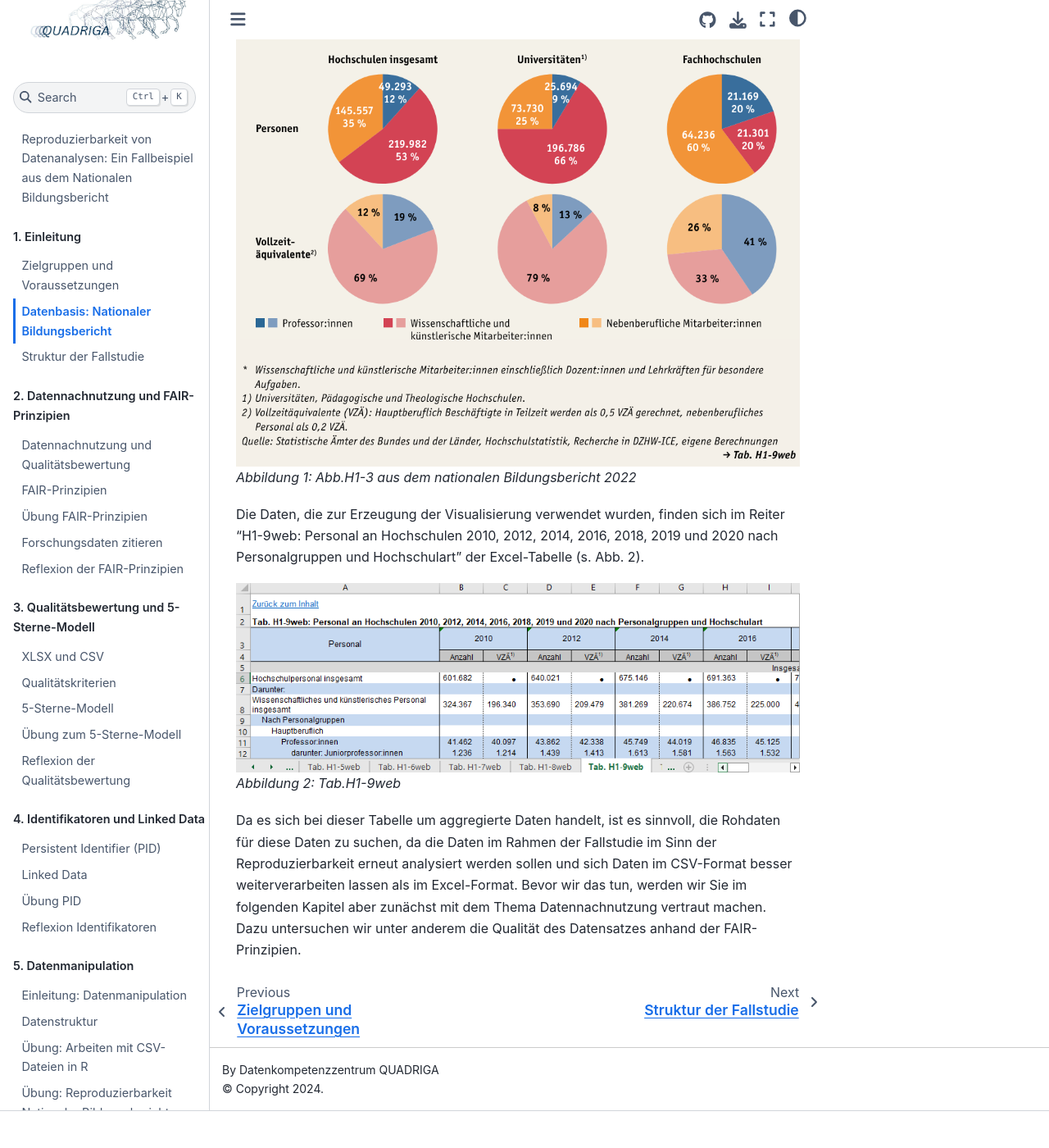
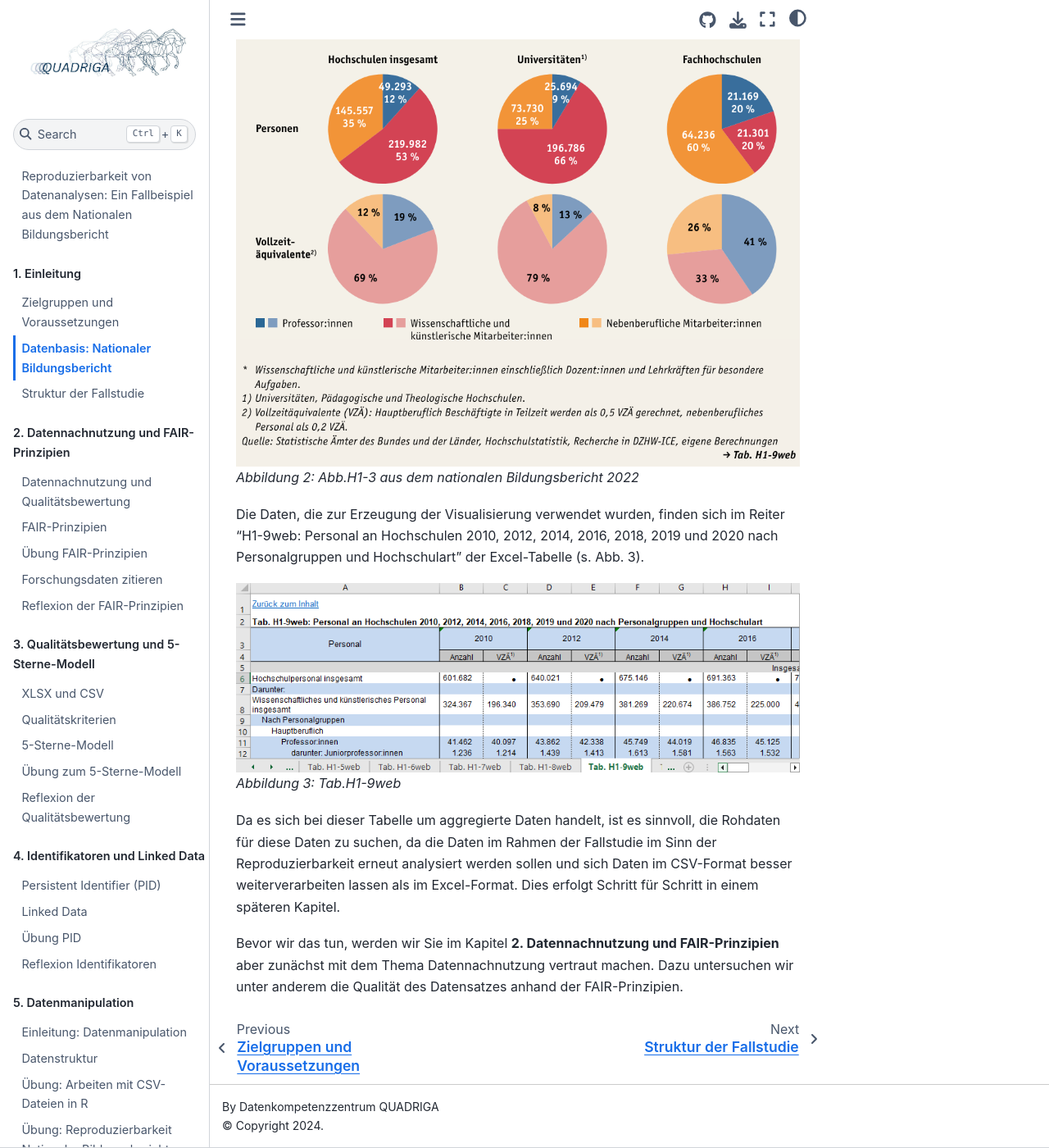
Before and after one commit to quadriga-dk/Tabelle-Fallstudie-1, a Jupyter Book: the page built from Markdown/03_Datenbasis.md, in a window 1280 px wide and 1400 px high, scrolled down 1117 px. Shown: the whole window at 82% size. Built offline with Jupyter Book 1.0.4 settings and Sphinx 7.4.7 and the Sphinx Book theme 1.1.4, drawn with Linux system fonts in a browser that asks for light colours; before the commit the page ends 2472 px from its top, so only the background shows below that; some of the changed text lies outside the part shown.

Commit message:
Update 03_Datenbasis.md
Update Abbildungsnummerierung

```diff
--- a/Markdown/03_Datenbasis.md
+++ b/Markdown/03_Datenbasis.md
@@ -11,15 +11,16 @@ Alternativ können Sie den Bericht auch aus unserem Repository laden: [Bildungsb
 
 Die für die Forschungsfrage relevanten Informationen zur Entwicklung des Hochschulpersonals finden sich im Kapitel H - "Bildungspersonal: Struktur, Entwicklung, Qualität und Professionalisierung", das unter <a href="https://www.bildungsbericht.de/de/bildungsberichte-seit-2006/bildungsbericht-2022/pdf-dateien-2022/bildungsbericht-2022-kapitel-h.pdf" target="_blank">https://www.bildungsbericht.de/de/bildungsberichte-seit-2006/bildungsbericht-2022/pdf-dateien-2022/bildungsbericht-2022-kapitel-h.pdf</a> auch einzeln aufrufbar ist, auf S. 258 ff. Die Visualisierungen Abb. H1-3 (S. 259) und Abb. H1-4 (S. 260) stellen die Verteilung des haupt- und nebenberuflichen Personals bzw. das aus Grundmitteln finanzierte Personal im Verhältnis zur Studierendenzahl dar.
 
-Für diese Fallstudie ist die erstgenannte Abbildung H1-3 (s. unten, Abb. 1) von Bedeutung, die sich auf die Tabelle H1 - "Personalbestand und Personalstruktur" bezieht. Diese finden Sie auf der Hauptseite des Bildungsberichts (2022), die sie über den oben angegebenen Link erreichen. Alternativ können Sie den Tabellenanhang über das zu dieser Fallstudie bereitgestellte Repository ([Excel-Tabelle](Data/h1-anhang.xlsx)) oder über die Webseite des Bildungsberichts (https://www.bildungsbericht.de/de/bildungsberichte-seit-2006/bildungsbericht-2022/excel-bildungsbericht-2022/h1-anhang.xlsx) direkt herunterladen.
+Für diese Fallstudie ist die erstgenannte Abbildung H1-3 (s. unten, Abb. 2) von Bedeutung, die sich auf die Tabelle H1 - "Personalbestand und Personalstruktur" bezieht. Diese finden Sie auf der Hauptseite des Bildungsberichts (2022), die sie über den oben angegebenen Link erreichen. Alternativ können Sie den Tabellenanhang über das zu dieser Fallstudie bereitgestellte Repository ([Excel-Tabelle](Data/h1-anhang.xlsx)) oder über die Webseite des Bildungsberichts (https://www.bildungsbericht.de/de/bildungsberichte-seit-2006/bildungsbericht-2022/excel-bildungsbericht-2022/h1-anhang.xlsx) direkt herunterladen.
 
 ![Hochschulpersonal nach Personalgruppen](_images/Abb_H1-3.png)
-*Abbildung 1: Abb.H1-3 aus dem nationalen Bildungsbericht 2022*
+*Abbildung 2: Abb.H1-3 aus dem nationalen Bildungsbericht 2022*
 
-Die Daten, die zur Erzeugung der Visualisierung verwendet wurden, finden sich im Reiter "H1-9web: Personal an Hochschulen 2010, 2012, 2014, 2016, 2018, 2019 und 2020 nach Personalgruppen und Hochschulart" der Excel-Tabelle (s. Abb. 2).
+Die Daten, die zur Erzeugung der Visualisierung verwendet wurden, finden sich im Reiter "H1-9web: Personal an Hochschulen 2010, 2012, 2014, 2016, 2018, 2019 und 2020 nach Personalgruppen und Hochschulart" der Excel-Tabelle (s. Abb. 3).
 
 ![](_images/Tab_H1-9web.png)
-*Abbildung 2: Tab.H1-9web*
+*Abbildung 3: Tab.H1-9web*
 
-Da es sich bei dieser Tabelle um aggregierte Daten handelt, ist es sinnvoll, die Rohdaten für diese Daten zu suchen, da die Daten im Rahmen der Fallstudie im Sinn der Reproduzierbarkeit erneut analysiert werden sollen und sich Daten im CSV-Format besser weiterverarbeiten lassen als im Excel-Format.
-Bevor wir das tun, werden wir Sie im folgenden Kapitel aber zunächst mit dem Thema Datennachnutzung vertraut machen. Dazu untersuchen wir unter anderem die Qualität des Datensatzes anhand der FAIR-Prinzipien.
+Da es sich bei dieser Tabelle um aggregierte Daten handelt, ist es sinnvoll, die Rohdaten für diese Daten zu suchen, da die Daten im Rahmen der Fallstudie im Sinn der Reproduzierbarkeit erneut analysiert werden sollen und sich Daten im CSV-Format besser weiterverarbeiten lassen als im Excel-Format. Dies erfolgt Schritt für Schritt in einem späteren Kapitel.
+
+Bevor wir das tun, werden wir Sie im Kapitel **2. Datennachnutzung und FAIR-Prinzipien** aber zunächst mit dem Thema Datennachnutzung vertraut machen. Dazu untersuchen wir unter anderem die Qualität des Datensatzes anhand der FAIR-Prinzipien.
```
